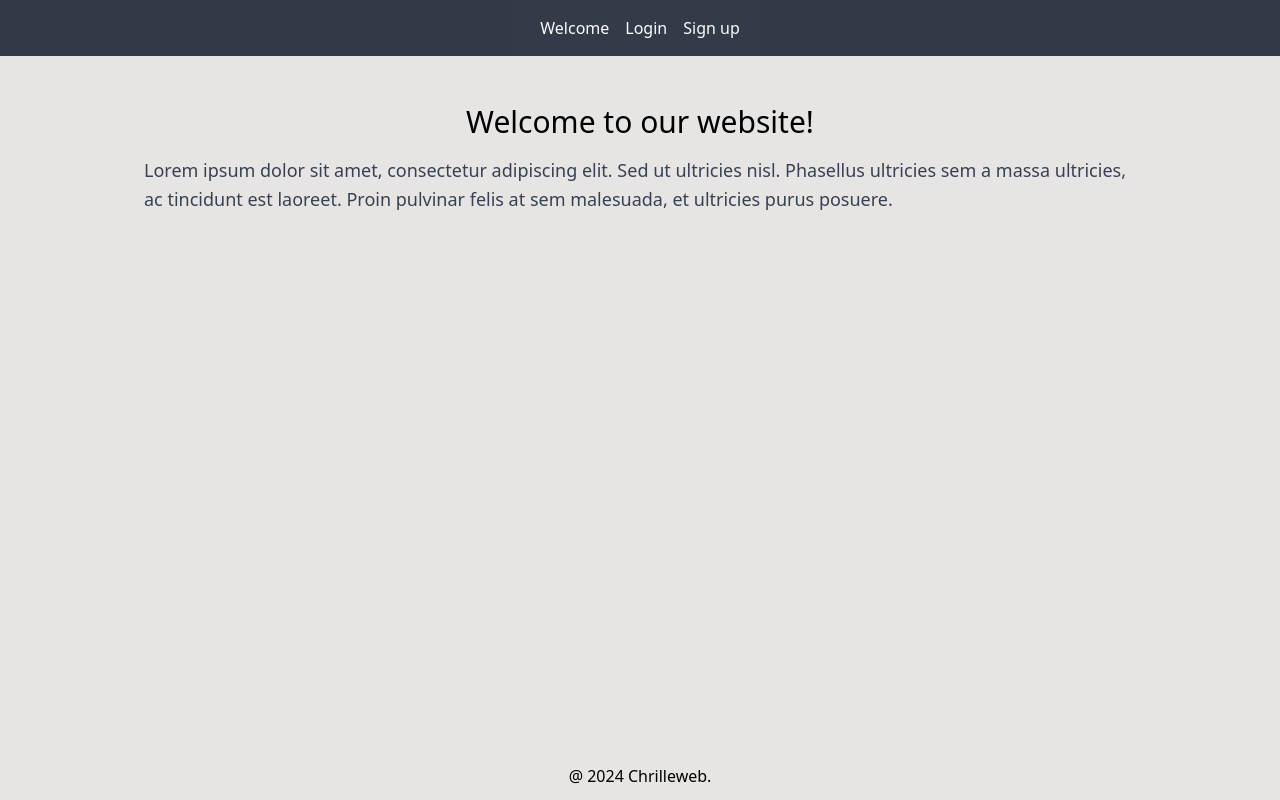
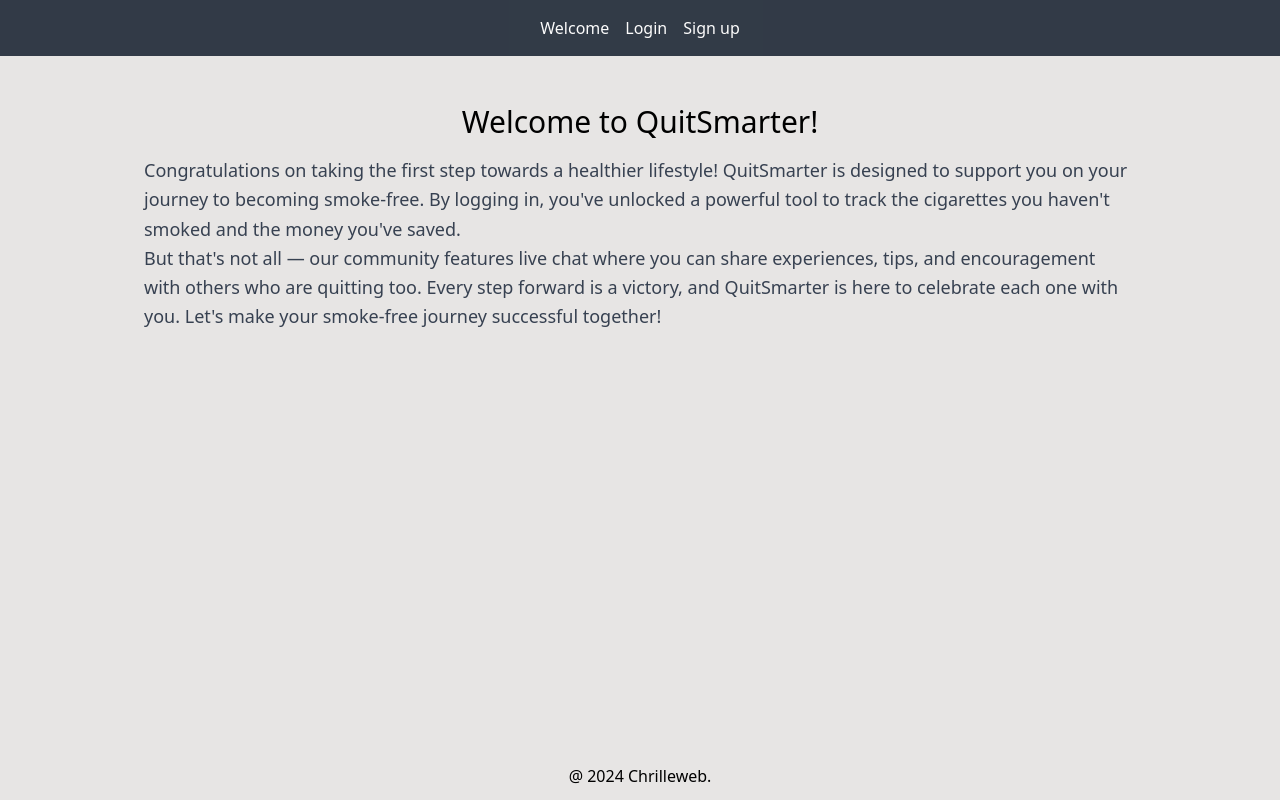
Before and after one commit to Chrilleweb/Fullstack-Eksamen, a SvelteKit app in the folder frontend/: page / in a window 1280 px wide. Built offline with nearby package versions, Linux system fonts and the light colour scheme.

Commit message:
Update welcome page content in +page.svelte

```diff
--- a/frontend/src/routes/+page.svelte
+++ b/frontend/src/routes/+page.svelte
@@ -1,13 +1,14 @@
 <svelte:head>
-	<title>Welcome</title>
-	<meta name="description" content="Welcome" />
+    <title>Welcome to QuitSmarter</title>
+    <meta name="description" content="QuitSmarter - Track your journey to becoming smoke-free, see how much you've saved, and connect with others on the same path." />
 </svelte:head>
 
 <div class="container mx-auto py-8">
-	<h1 class="text-3xl text-center mb-4">Welcome to our website!</h1>
-	<p class="text-lg text-gray-700 leading-relaxed">
-		Lorem ipsum dolor sit amet, consectetur adipiscing elit. Sed ut ultricies nisl. Phasellus
-		ultricies sem a massa ultricies, ac tincidunt est laoreet. Proin pulvinar felis at sem
-		malesuada, et ultricies purus posuere.
-	</p>
+    <h1 class="text-3xl text-center mb-4">Welcome to QuitSmarter!</h1>
+    <p class="text-lg text-gray-700 leading-relaxed">
+        Congratulations on taking the first step towards a healthier lifestyle! QuitSmarter is designed to support you on your journey to becoming smoke-free. By logging in, you've unlocked a powerful tool to track the cigarettes you haven't smoked and the money you've saved.
+    </p>
+    <p class="text-lg text-gray-700 leading-relaxed">
+        But that's not all — our community features live chat where you can share experiences, tips, and encouragement with others who are quitting too. Every step forward is a victory, and QuitSmarter is here to celebrate each one with you. Let's make your smoke-free journey successful together!
+    </p>
 </div>
```
Also changed, not shown: frontend/src/lib/images/background.png (added).
